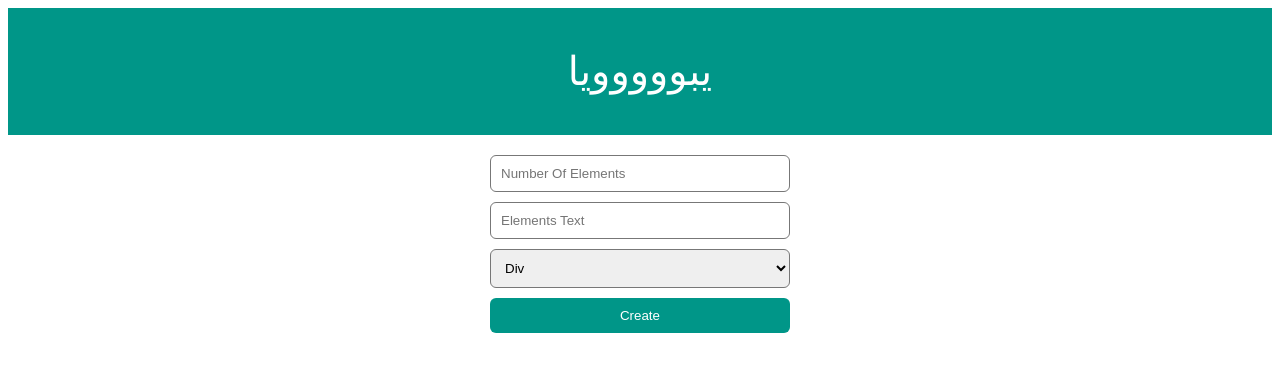
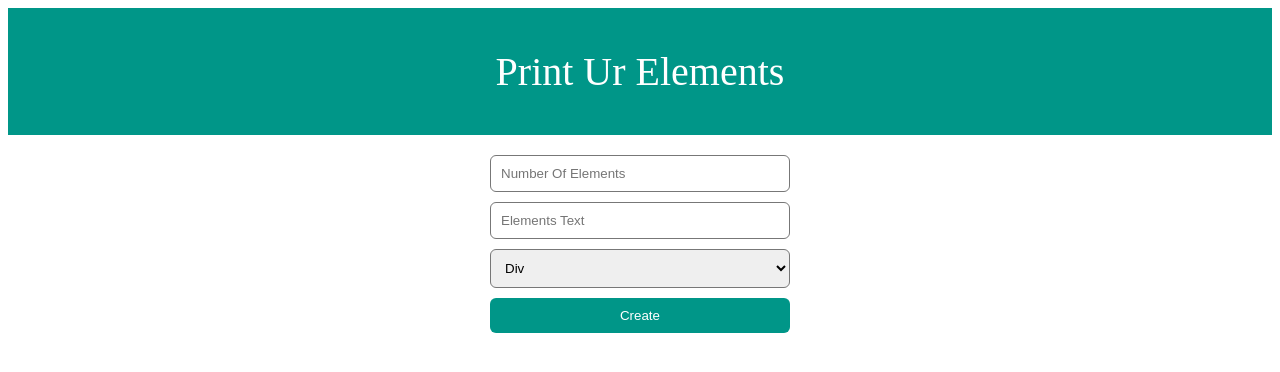
Before and after one commit to ZiadMoo/js, a plain HTML site: page index.html in a window 1280 px wide. Drawn offline with Linux system fonts and the light colour scheme.

Commit message:
Update index.html

```diff
--- a/index.html
+++ b/index.html
@@ -10,7 +10,7 @@
     <body>
         <div
             style="color: white; background-color: #009688;text-align: center;padding: 40px 0;font-size: 40px;font-size: bold;">
-            يبووووويا</div>
+            Print Ur Elements</div>
         <form action="">
             <input type="number" min="1" name="elements" class="input" placeholder="Number Of Elements" />
             <input type="text" name="texts" class="input" placeholder="Elements Text" />
```
